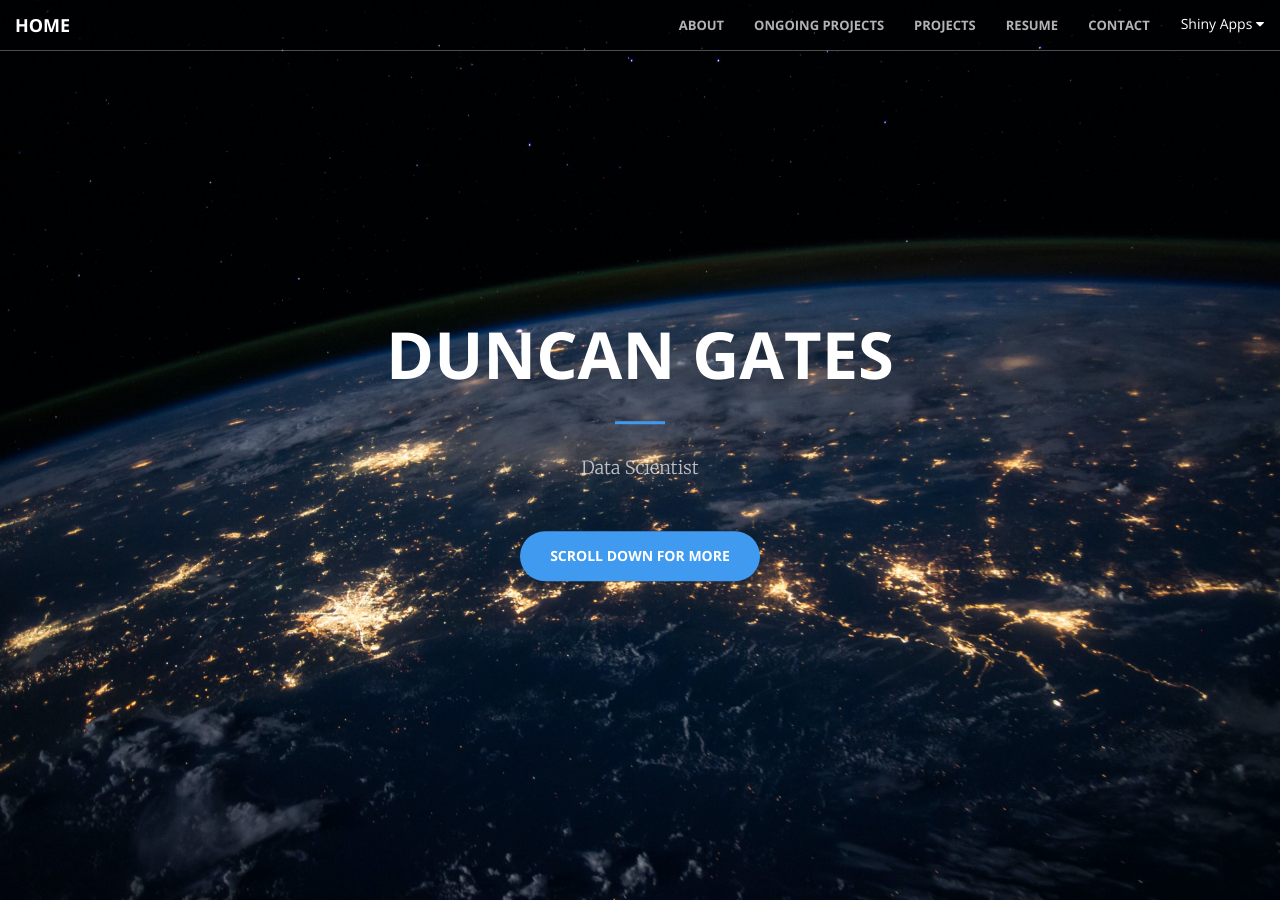
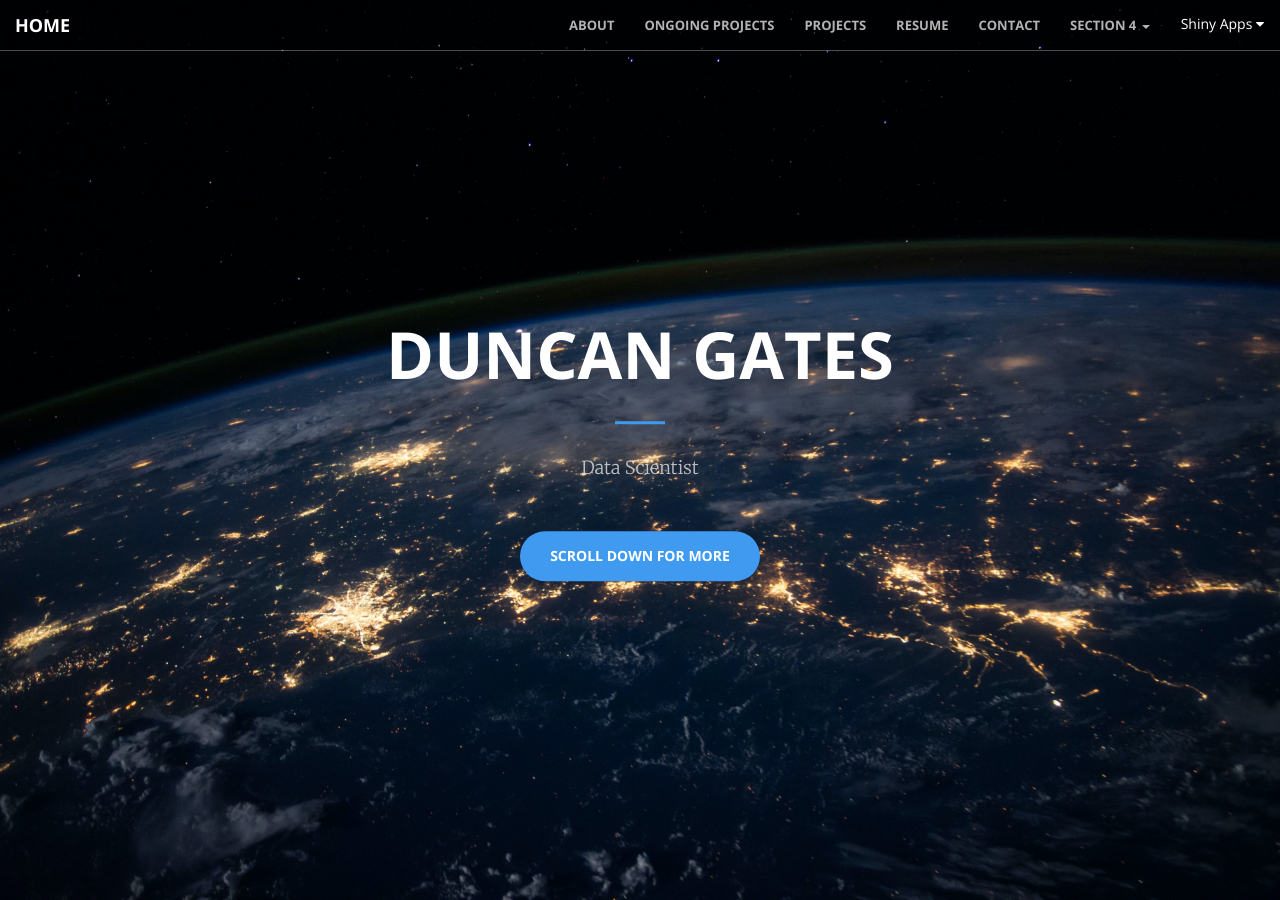
Before and after one commit to dungates/dungates.github.io, a Jekyll site: the page built from index.html, in a window 1280 px wide and 900 px high. Built offline with Jekyll 4.4.1, drawn with Linux system fonts in a browser that asks for light colours.

Commit message:
duncan trying to code

```diff
--- a/_includes/nav.html
+++ b/_includes/nav.html
@@ -29,6 +29,12 @@
                 <li>
                     <a class="page-scroll" href="#contact">Contact</a>
                 </li>
+                <li class="dropdown"><a class="dropdown-toggle" data-toggle="dropdown" href="#">Section 4 <span class="caret"></span></a>
+                  <ul class="dropdown-menu">
+                    <li><a href="#section41">Section 4-1</a></li>
+                    <li><a href="#section42">Section 4-2</a></li>
+                  </ul>
+                </li>
                 <li>
                     <div class="dropdown">
                       <button class="dropbtn page-scroll">Shiny Apps
```
